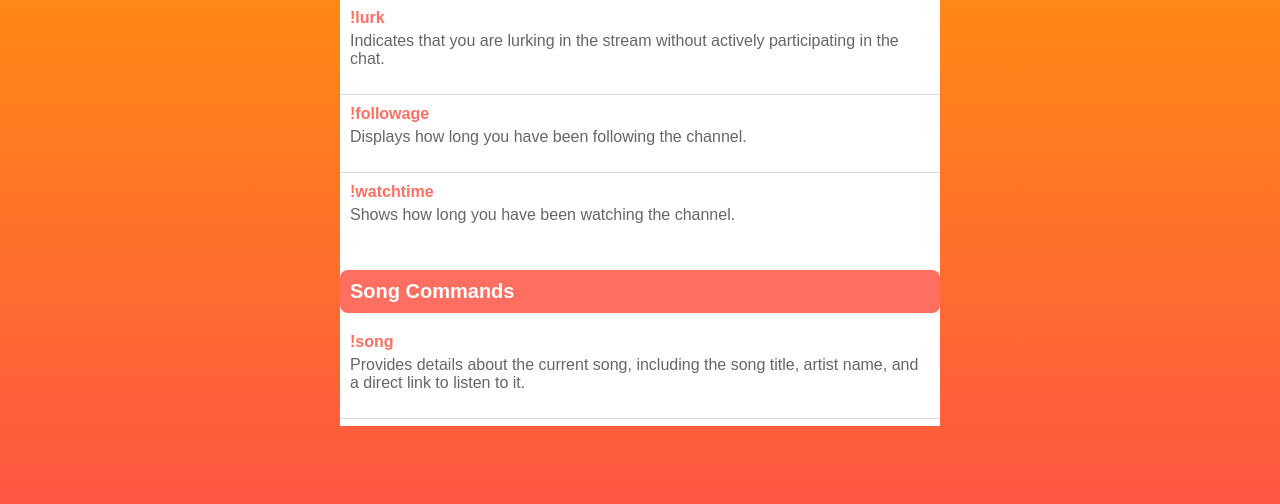
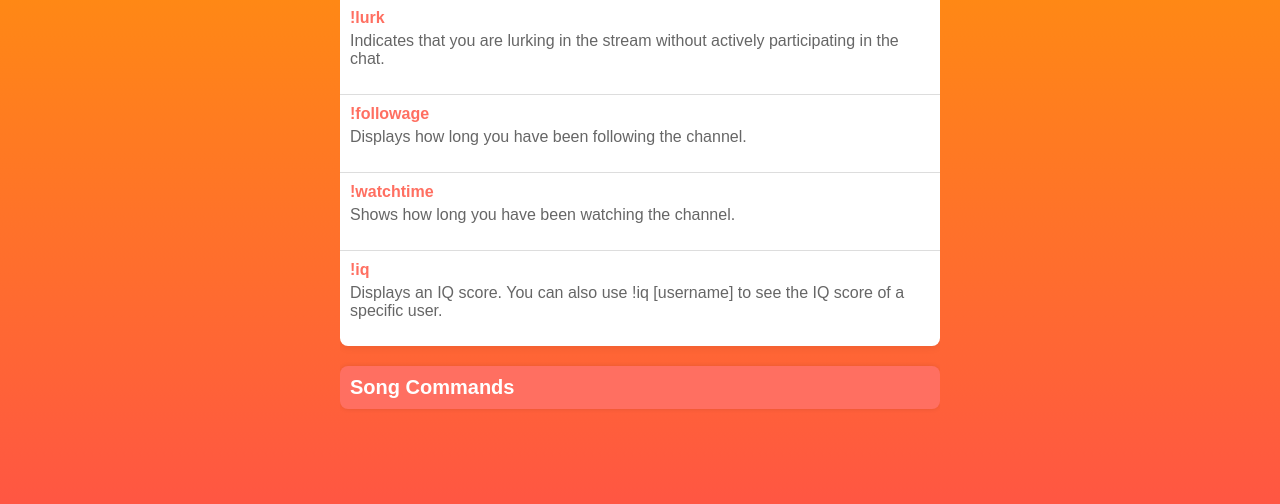
Before and after one commit to HotShotSnipez/TwitchCommands, a plain HTML site: page index.html in a window 1280 px wide. Shown: the part 233-737 px from the top of the page. Drawn offline with Linux system fonts and the light colour scheme.

Commit message:
Added "Iq"

```diff
--- a/index.html
+++ b/index.html
@@ -134,7 +134,12 @@
                     <span class="command-name">!watchtime</span>
                     <p class="command-description">Shows how long you have been watching the channel.</p>
                 </div>
+                <div class="command">
+                    <span class="command-name">!iq</span>
+                    <p class="command-description">Displays an IQ score. You can also use !iq [username] to see the IQ score of a specific user.</p>
+                </div>
             </div>
+        </div>
             <!-- Song Commands -->
             <div class="category" data-group="song">
                 <div class="category-title">Song Commands</div>
```
